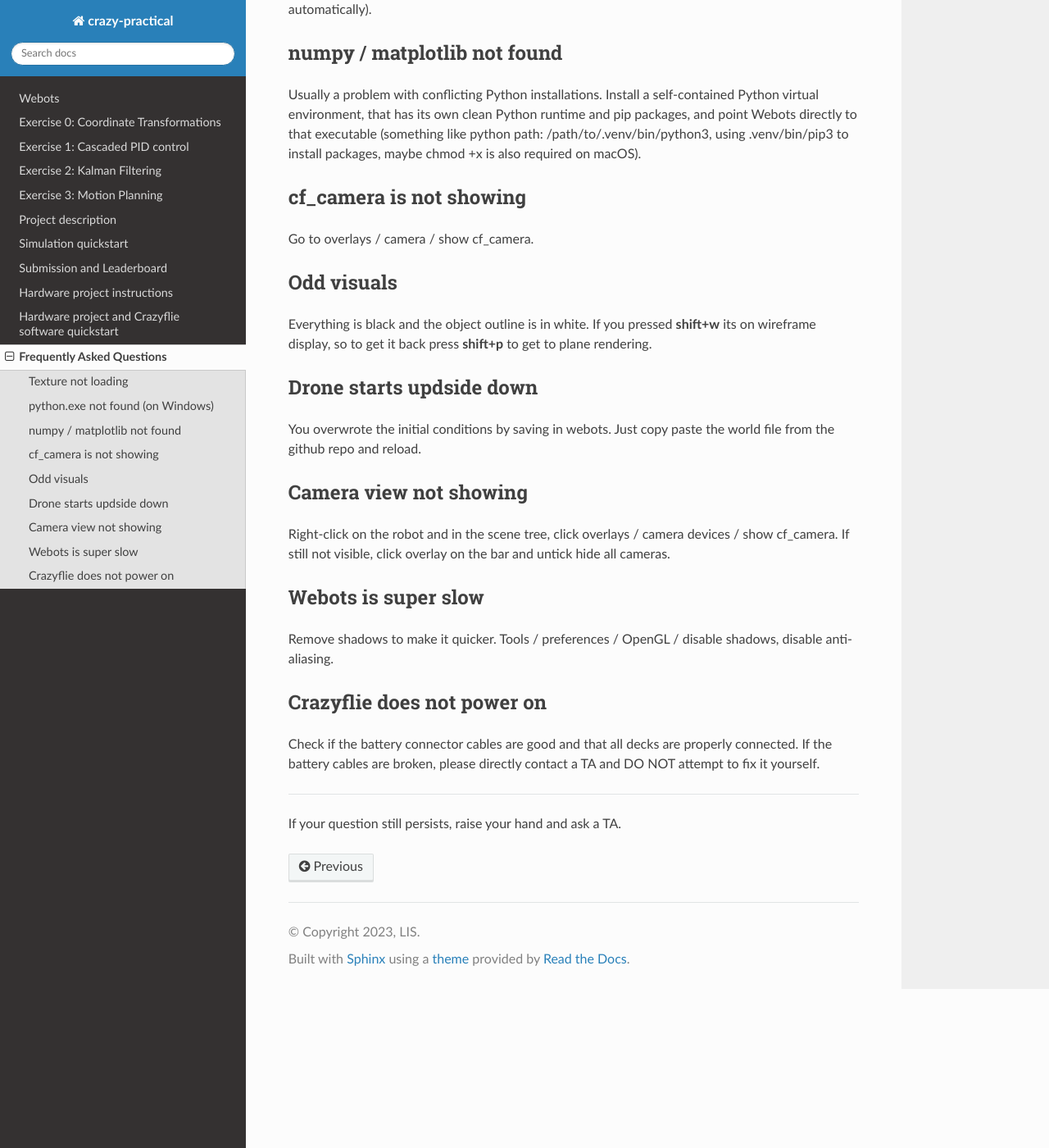
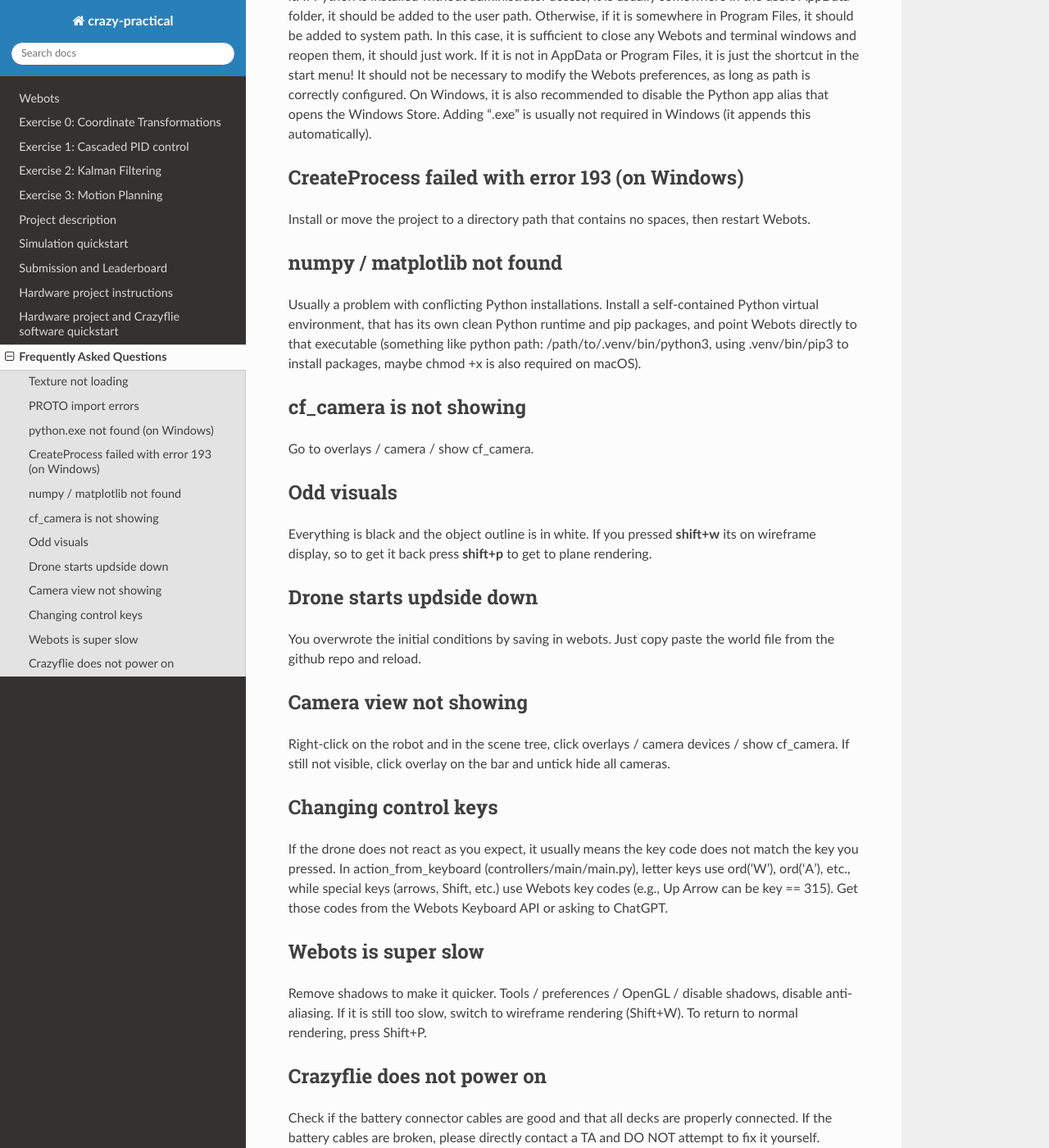
Before and after one commit to lis-epfl/micro-502, a Sphinx documentation site: the page built from docs/faq/faq.rst, in a window 1280 px wide and 1400 px high, scrolled down 560 px. Shown: the whole window at 82% size. Built offline with Sphinx 7.4.7 and the Read the Docs theme 3.1.0, drawn with Linux system fonts in a browser that asks for light colours; some of the changed text lies outside the part shown.

Commit message:
faq add-on

```diff
--- a/docs/faq/faq.rst
+++ b/docs/faq/faq.rst
@@ -4,6 +4,10 @@ Frequently Asked Questions
 Texture not loading
 -------------
 Download the whole repo and not only the world file from github.
+
+PROTO import errors
+-------------
+If a PROTO fails to import, check the Webots version in the EXTERNPROTO URL (e.g., R2023a/R2023b) and make sure it matches your installed Webots version. If it does not match, edit the version string in the URL to your version.
 
 python.exe not found (on Windows)
 -------------
@@ -13,6 +17,10 @@ If Python is installed without administrator access, it is usually somewhere in
 Otherwise, if it is somewhere in Program Files, it should be added to system path. In this case, it is sufficient to close any Webots and terminal windows and reopen them, it should just work.
 If it is not in AppData or Program Files, it is just the shortcut in the start menu! It should not be necessary to modify the Webots preferences, as long as path is correctly configured.
 On Windows, it is also recommended to disable the Python app alias that opens the Windows Store. Adding “.exe” is usually not required in Windows (it appends this automatically).
+
+CreateProcess failed with error 193 (on Windows)
+-------------
+Install or move the project to a directory path that contains no spaces, then restart Webots.
 
 numpy / matplotlib not found
 -------------
@@ -35,9 +43,14 @@ Camera view not showing
 -------------
 Right-click on the robot and in the scene tree, click overlays / camera devices / show cf_camera. If still not visible, click overlay on the bar and untick hide all cameras.
 
+Changing control keys
+-------------
+If the drone does not react as you expect, it usually means the key code does not match the key you pressed. In action_from_keyboard (controllers/main/main.py), letter keys use ord('W'), ord('A'), etc., while special keys (arrows, Shift, etc.) use Webots key codes (e.g., Up Arrow can be key == 315). Get those codes from the Webots Keyboard API or asking to ChatGPT.
+
 Webots is super slow
 -------------
 Remove shadows to make it quicker. Tools / preferences / OpenGL / disable shadows, disable anti-aliasing.
+If it is still too slow, switch to wireframe rendering (Shift+W). To return to normal rendering, press Shift+P.
 
 Crazyflie does not power on
 ----------------------------
```
